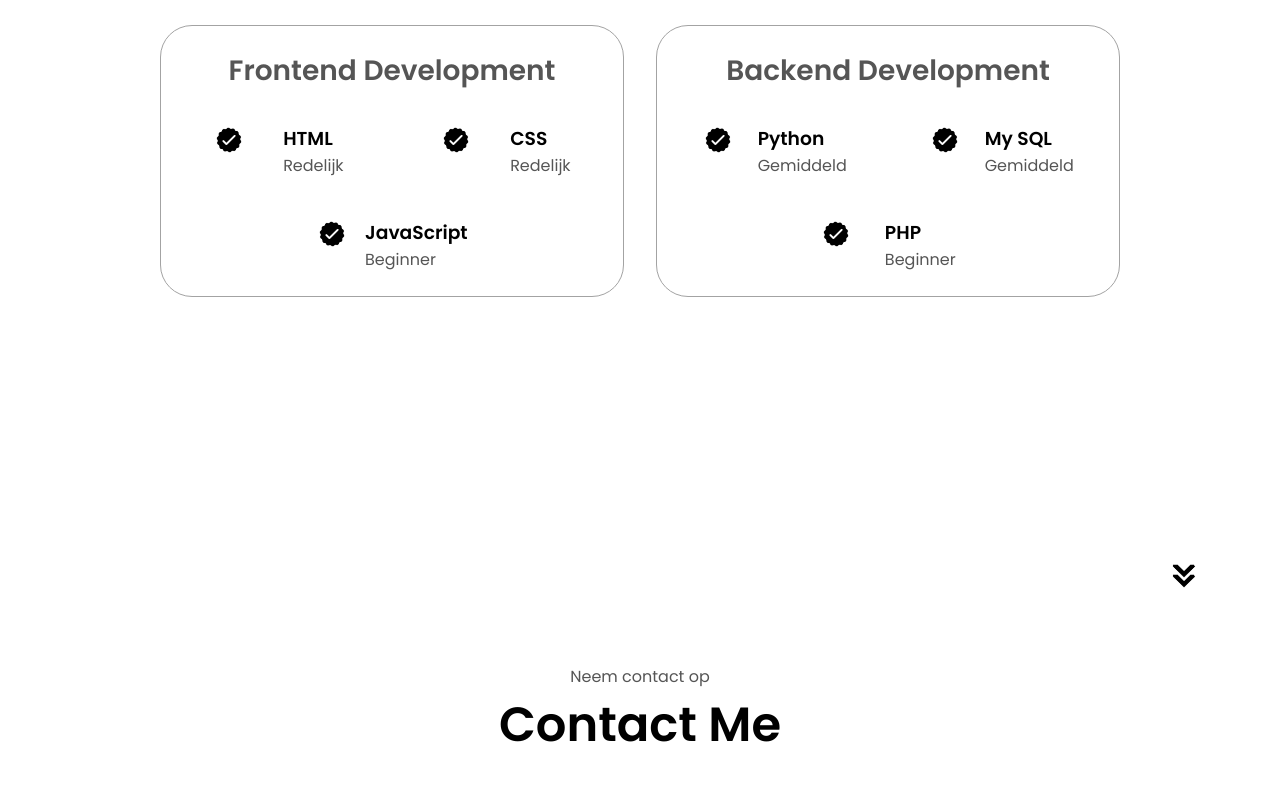
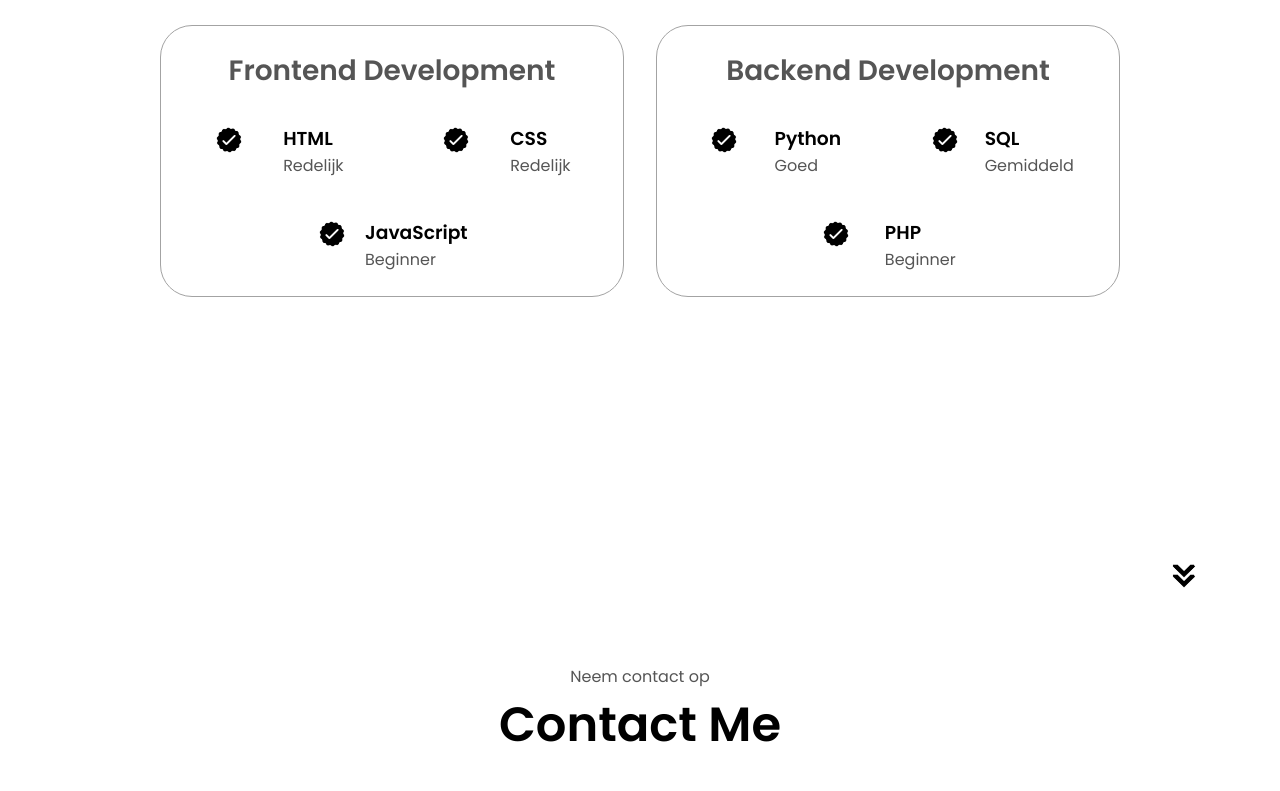
Before and after one commit to lithe07/portfolio_webstie, a plain HTML site: page index.html in a window 1280 px wide. Shown: the part 1800-2591 px from the top of the page. Drawn offline with Linux system fonts and the light colour scheme.

Commit message:
html edit

```diff
--- a/index.html
+++ b/index.html
@@ -169,7 +169,7 @@
                 />
                 <div>
                   <h3>Python</h3>
-                  <p>Gemiddeld</p>
+                  <p>Goed</p>
                 </div>
               </article>
               <article>
@@ -179,7 +179,7 @@
                   class="icon"
                 />
                 <div>
-                  <h3>My SQL</h3>
+                  <h3>SQL</h3>
                   <p>Gemiddeld</p>
                 </div>
               </article>
```
